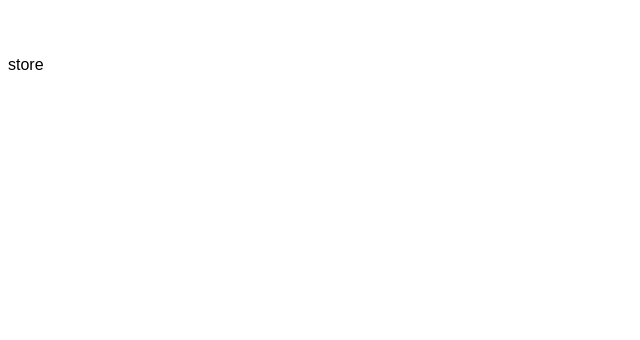
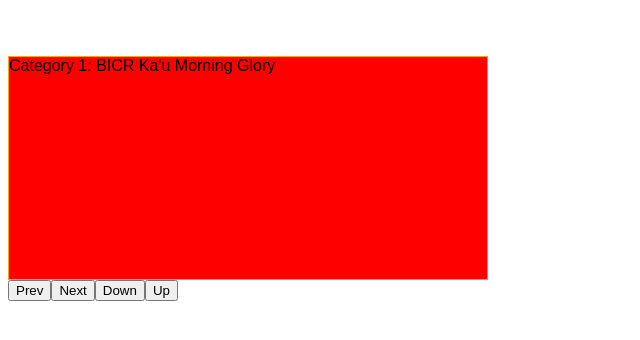
Before and after one commit to lewis-j/react-koana, a React (Create React App) app: page /store in a window 1280 px wide. Shown: the top 340 px of the page, without its empty margins (0-640 px from the left). Built offline with nearby package versions, Linux system fonts and the light colour scheme.

Commit message:
2 way carousel

```diff
--- /dev/null
+++ b/src/components/Carousel/Carousel.js
@@ -0,0 +1,136 @@
+import React, { useEffect, useState } from "react";
+import styles from "./Carousel.module.scss";
+const _style = (...styles) => styles.join(" ");
+
+const Carousel = ({
+  children: items = ["1", "2"],
+  className: wrapper = {},
+  slidesToShow = 1,
+  slidesToMove = 1,
+  prevBtnStyles,
+  nextBtnStyles,
+}) => {
+  const totalSlides = slidesToShow + slidesToMove;
+
+  const initialSlideContent = items[0].slice(0, totalSlides);
+  const [slides, setSlides] = useState(initialSlideContent);
+  const [currentX, setCurrentX] = useState(0);
+  const [currentY, setCurrentY] = useState(0);
+  const [stage, setStage] = useState("IDLE");
+  const sliderWidth = `${((totalSlides / slidesToShow) * 100).toFixed(0)}%`;
+  const transformX = `${((slidesToMove / totalSlides) * 100).toFixed(0)}%`;
+
+  const slideNext = () => {
+    if (currentX < items[currentY].length - slidesToShow) {
+      setSlides(() =>
+        [...Array(totalSlides).keys()].map((i) => items[currentY][currentX + i])
+      );
+      setStage("NEXT_STAGE");
+      setTimeout(() => {
+        setStage("NEXT");
+        setCurrentX((currentX) => currentX + slidesToMove);
+      }, 1);
+    }
+  };
+  const slidePrev = () => {
+    if (currentX !== 0) {
+      setSlides(() =>
+        [...Array(totalSlides).keys()].map(
+          (i) => items[currentY][currentX + i - slidesToMove]
+        )
+      );
+      setStage("PREV_STAGE");
+      setTimeout(() => {
+        setStage("PREV");
+        setCurrentX((currentX) => currentX - slidesToMove);
+      }, 1);
+    }
+  };
+  const slideDown = () => {
+    setSlides(() =>
+      [...Array(totalSlides).keys()].map((i) => items[currentY + i][currentX])
+    );
+    setStage("DOWN_STAGE");
+    setTimeout(() => {
+      setStage("DOWN");
+      setCurrentY((currentY) => currentY + slidesToMove);
+    }, 1);
+  };
+  const slideUp = () => {
+    setSlides(() =>
+      [...Array(totalSlides).keys()].map(
+        (i) => items[currentY + i - slidesToMove][currentX]
+      )
+    );
+    setStage("UP_STAGE");
+    setTimeout(() => {
+      setStage("UP");
+      setCurrentY((currentY) => currentY - slidesToMove);
+    }, 1);
+  };
+
+  const sliderTransition = (_stage) => {
+    return {
+      NEXT: { transform: `translateX(-${transformX})`, transition: "0.5s" },
+      PREV_STAGE: { transform: `translateX(-${transformX})` },
+      PREV: { transition: "0.5s" },
+      DOWN_STAGE: { flexDirection: "column", width: "100%", height: "200%" },
+      DOWN: {
+        flexDirection: "column",
+        width: "100%",
+        height: "200%",
+        transition: "0.5s",
+        transform: `translateY(-${transformX})`,
+      },
+      UP_STAGE: {
+        flexDirection: "column",
+        width: "100%",
+        height: "200%",
+        transform: `translateY(-${transformX})`,
+      },
+      UP: {
+        flexDirection: "column",
+        width: "100%",
+        height: "200%",
+        transition: "0.5s",
+      },
+    }[_stage];
+  };
+
+  return (
+    <div className={wrapper}>
+      <div className={styles.container}>
+        <div
+          className={styles.slider}
+          style={{
+            ...sliderTransition(stage),
+            width: sliderWidth,
+          }}
+        >
+          {slides.map((slide, i) => (
+            <div key={`#slide${i}`} className={styles.slides}>
+              {slide}
+            </div>
+          ))}
+        </div>
+      </div>
+
+      <button
+        onClick={() => slidePrev()}
+        className={_style(styles.btn, styles.btnPrev)}
+      >
+        Prev
+      </button>
+      <button
+        onClick={() => slideNext()}
+        className={_style(styles.btn, styles.btnNext)}
+      >
+        Next
+      </button>
+      <button onClick={() => slideDown()}>Down</button>
+      <button onClick={() => slideUp()}>Up</button>
+    </div>
+  );
+};
+
+export default Carousel;
--- /dev/null
+++ b/src/components/Carousel/Carousel.module.scss
@@ -0,0 +1,17 @@
+.container,
+.slides {
+  width: 100%;
+  height: 100%;
+}
+
+.slides {
+  border: solid 1px orange;
+}
+
+.container {
+  overflow: hidden;
+}
+.slider {
+  display: flex;
+  height: 100%;
+}
--- /dev/null
+++ b/src/components/MultiCarousel/MultiCarousel.js
@@ -0,0 +1,103 @@
+import React, { useEffect, useState } from "react";
+import styles from "./MultiCarousel.module.scss";
+const _style = (...styles) => styles.join(" ");
+
+const MultiCarousel = ({
+  children: items = [
+    ["1", "2"],
+    ["3", "4"],
+    ["5", "6"],
+  ],
+  className: wrapper = {},
+  slidesToShow = 3,
+  slidesToMove = 1,
+  prevBtnStyles,
+  nextBtnStyles,
+}) => {
+  const totalSlides = slidesToShow + slidesToMove;
+
+  const initialSlideContent = items[0].slice(0, totalSlides);
+  const [slides, setSlides] = useState(initialSlideContent);
+
+  const [currentX, setCurrentX] = useState(0);
+  const [currentY, setCurrentY] = useState(0);
+  const [stage, setStage] = useState("IDLE");
+  const sliderWidth = `${((totalSlides / slidesToShow) * 100).toFixed(0)}%`;
+  const transformX = `${((slidesToMove / totalSlides) * 100).toFixed(0)}%`;
+  useEffect(() => {
+    if (stage === "NEXT_STAGE") {
+      setStage("NEXT");
+      setCurrentX((currentX) => currentX + slidesToMove);
+    }
+    if (stage === "PREV_STAGE") {
+      setStage("PREV");
+      setCurrentX((currentX) => currentX - slidesToMove);
+    }
+  }, [stage, slidesToMove]);
+
+  const slideNext = () => {
+    if (currentX < items[currentY].length - slidesToShow) {
+      setSlides(() =>
+        [...Array(totalSlides).keys()].map((i) => items[currentY][currentX + i])
+      );
+      setStage("NEXT_STAGE");
+    }
+  };
+  const slidePrev = () => {
+    if (currentX !== 0) {
+      setSlides(() =>
+        [...Array(totalSlides).keys()].map(
+          (i) => items[currentY][currentX + i - slidesToMove]
+        )
+      );
+      setStage("PREV_STAGE");
+    }
+  };
+
+  const slideDown = () => {
+    console.log("testing");
+  };
+  const sliderTransition = (_stage) => {
+    return {
+      NEXT: { transform: `translateX(-${transformX})`, transition: "0.5s" },
+      PREV_STAGE: { transform: `translateX(-${transformX})` },
+      PREV: { transition: "0.5s" },
+    }[_stage];
+  };
+
+  return (
+    <div className={wrapper}>
+      <div className={styles.container}>
+        <div
+          className={styles.slider}
+          style={{
+            ...sliderTransition(stage),
+            width: sliderWidth,
+          }}
+        >
+          {slides.map((slide, i) => (
+            <div key={`#slide${i}`} className={styles.slides}>
+              {slide}
+            </div>
+          ))}
+        </div>
+      </div>
+
+      <button
+        onClick={() => slidePrev()}
+        className={_style(styles.btn, styles.btnPrev)}
+      >
+        Prev
+      </button>
+      <button
+        onClick={() => slideNext()}
+        className={_style(styles.btn, styles.btnNext)}
+      >
+        Next
+      </button>
+      <button onClick={() => slideDown()}>down</button>
+    </div>
+  );
+};
+
+export default MultiCarousel;
--- /dev/null
+++ b/src/components/MultiCarousel/MultiCarousel.module.scss
@@ -0,0 +1,18 @@
+.container,
+.slides {
+  width: 100%;
+  height: 100%;
+}
+
+.slides {
+  border: solid 1px orange;
+}
+
+.container {
+  overflow: hidden;
+}
+.slider {
+  display: flex;
+  height: 100%;
+  width: 200%;
+}
--- a/src/pages/StorePage/StorePage.js
+++ b/src/pages/StorePage/StorePage.js
@@ -1,7 +1,9 @@
+import Carousel from "../../components/Carousel/Carousel";
+import MultiCarousel from "../../components/MultiCarousel/MultiCarousel";
 import styles from "./StorePage.module.scss";
 
-const products = [
-  "coffee",
+const allProducts = [
+  "BICR Ka'u Morning Glory",
   "teas",
   "art",
   "gift bags",
@@ -13,20 +15,40 @@ const products = [
   "mugs",
 ];
 
+const testData = allProducts.reduce(
+  (pre, cur) => {
+    return [
+      [...pre[0], `Category 1: ${cur}`],
+      [...pre[1], `Category 2: ${cur}`],
+      [...pre[2], `Category 3: ${cur}`],
+    ];
+  },
+  [[], [], []]
+);
+console.log("testData", testData);
+
 const renderProducts = () =>
-  products.map((product, i) => (
-    <div key={`productId#${i}`}>
-      <div>{product}</div>
-    </div>
-  ));
+  testData.map((category) =>
+    category.map((product, j) => (
+      <div key={`productId#${j}`}>
+        <div>{product}</div>
+      </div>
+    ))
+  );
+
+console.log("renderProducts()", renderProducts());
 
 const StorePage = () => {
   const carouselProps = {
-    slidesToShow: 2,
-    slidesToMove: 2,
+    slidesToShow: 1,
+    slidesToMove: 1,
     className: styles.carousel,
   };
-  return <div>store</div>;
+  return (
+    <div>
+      <Carousel {...carouselProps}>{renderProducts()}</Carousel>
+    </div>
+  );
 };
 
 export default StorePage;
```
